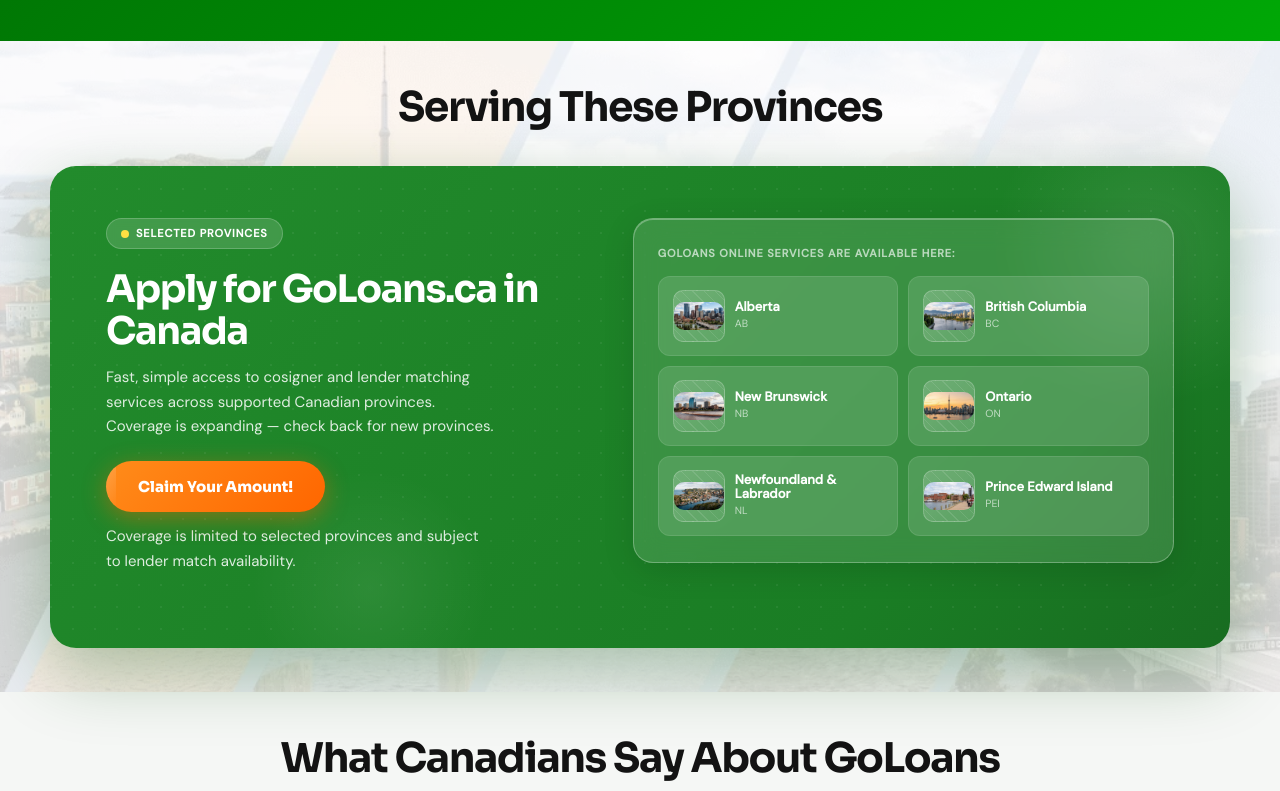
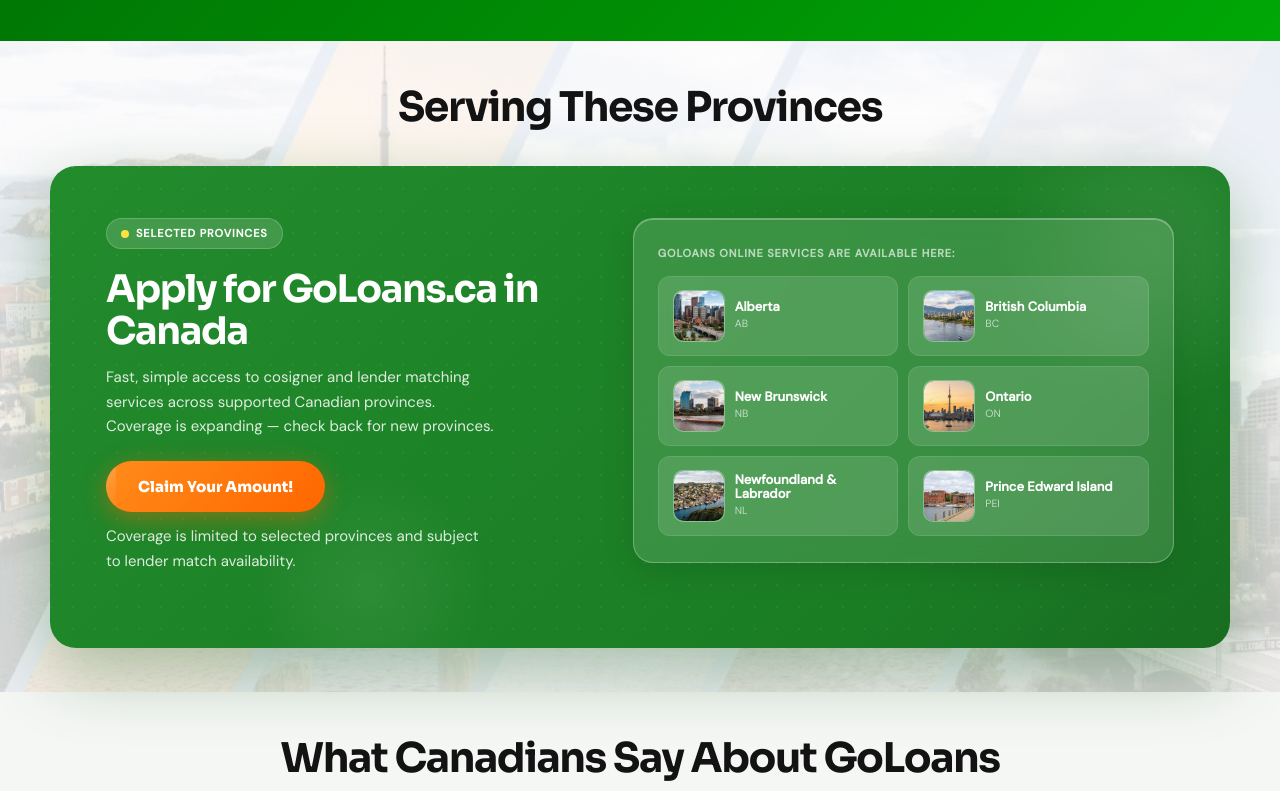
Before and after one commit to AEJAKV/GOLOANS-NEWEST-FINAL-WEBSITE, a website: page index.html in a window 1280 px wide. Shown: the part 3617-4408 px from the top of the page. Drawn offline with Linux system fonts and the light colour scheme; animation ran at ten frames a second; a script that the page names is missing.

Commit message:
fix the provinces container

```diff
--- a/style.css
+++ b/style.css
@@ -2305,6 +2305,11 @@ h2 {
   height: 22px;
   position: relative;
   z-index: 1;
+}
+.province-img picture {
+  display: block;
+  width: 100%;
+  height: 100%;
 }
 .prov-icon-img {
   width: 100%;
```
